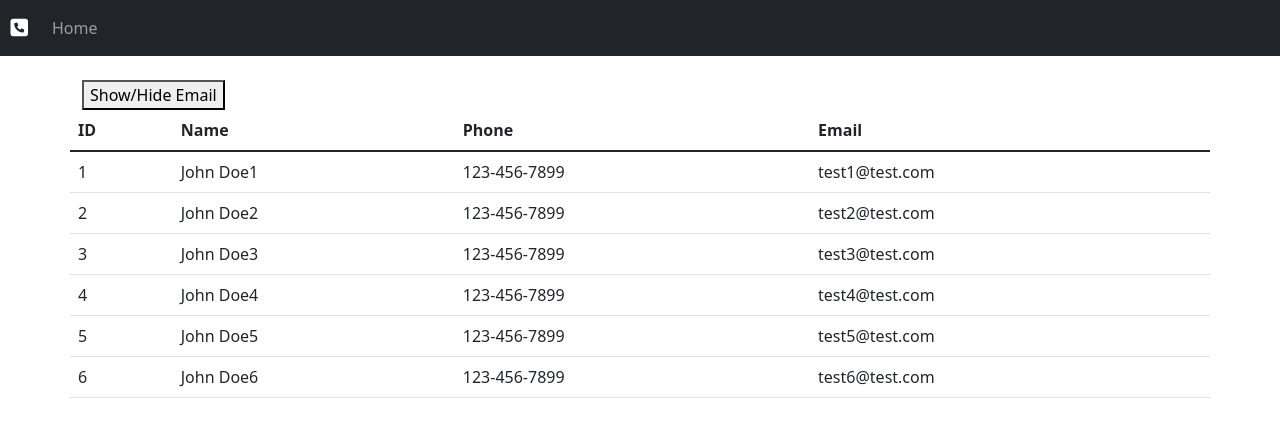
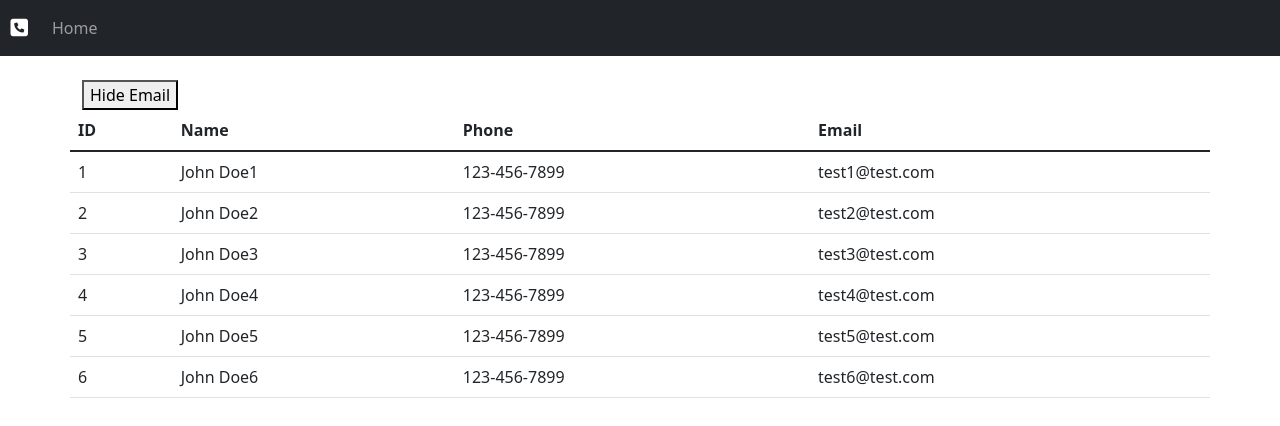
Before and after one commit to sbogde/angular11-contacts-list, an Angular app: page / in a window 1280 px wide. Shown: the top 426 px of the page. Built offline with nearby package versions, Linux system fonts and the light colour scheme.

Commit message:
Show/Hide Email cont...

```diff
--- a/src/app/app.component.html
+++ b/src/app/app.component.html
@@ -12,6 +12,6 @@
 </nav>
 
 <main>
-  <app-contacts-list></app-contacts-list>
+  <app-contacts-list [showEmail]="true"></app-contacts-list>
 
 </main>
--- a/src/app/contacts-list/contacts-list.component.html
+++ b/src/app/contacts-list/contacts-list.component.html
@@ -1,6 +1,6 @@
 <br/>
 <div class="container">
-  <button (click)="showHideEmail()">Show/Hide Email</button>
+  <button (click)="showHideEmail()">{{showEmail ? 'Hide': 'Show'}} Email</button>
 </div>
 
 <table class="table container">
--- a/src/app/contacts-list/contacts-list.component.ts
+++ b/src/app/contacts-list/contacts-list.component.ts
@@ -1,4 +1,4 @@
-import { Component, OnInit } from '@angular/core';
+import { Component, Input, OnInit } from '@angular/core';
 import { ContactsService } from '../contacts.service';
 
 @Component({
@@ -7,12 +7,15 @@
   styleUrls: ['./contacts-list.component.css']
 })
 export class ContactsListComponent implements OnInit {
+  @Input() showEmail: boolean;
+
   contacts = this.contactsSrv.entriesArray;
-  showEmail = true;
 
-  constructor(public contactsSrv: ContactsService) { }
+  constructor(public contactsSrv: ContactsService) {
+  }
 
   ngOnInit(): void {
+    console.log('ngOnInit', this.showEmail, typeof this.showEmail, Boolean(this.showEmail))
   }
 
   showHideEmail() {
```
